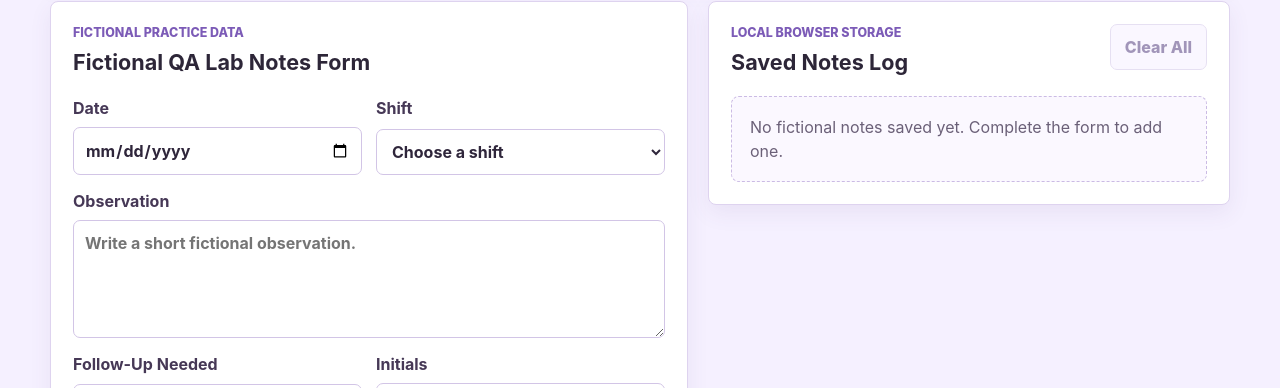
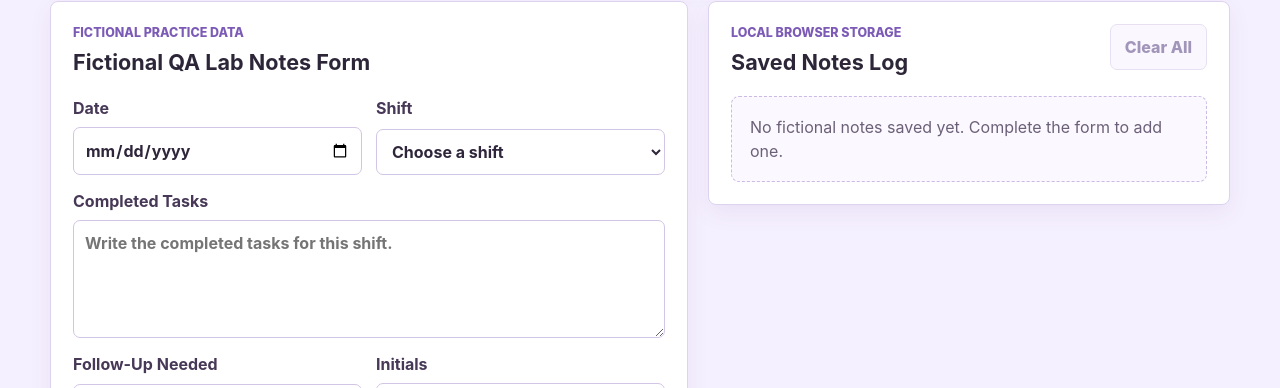
Before and after one commit to jodymichaud/ai-foundations-part-2, a React (Vite) app in the folder ai-lab-notes/: page / in a window 1280 px wide. Shown: the part 1206-1594 px from the top of the page. Built offline with nearby package versions, Linux system fonts and the light colour scheme.

Commit message:
Rename observation to completed tasks

```diff
--- a/ai-lab-notes/src/main.jsx
+++ b/ai-lab-notes/src/main.jsx
@@ -288,12 +288,12 @@ function App() {
             </label>
 
             <label className="wide-field">
-              Observation
+              Completed Tasks
               <textarea
                 name="observation"
                 value={formData.observation}
                 onChange={updateFormField}
-                placeholder="Write a short fictional observation."
+                placeholder="Write the completed tasks for this shift."
                 rows="4"
                 required
               />
@@ -375,7 +375,7 @@ function App() {
                   </div>
                   <dl>
                     <div>
-                      <dt>Observation</dt>
+                      <dt>Completed Tasks</dt>
                       <dd>{note.observation}</dd>
                     </div>
                     <div>
```
